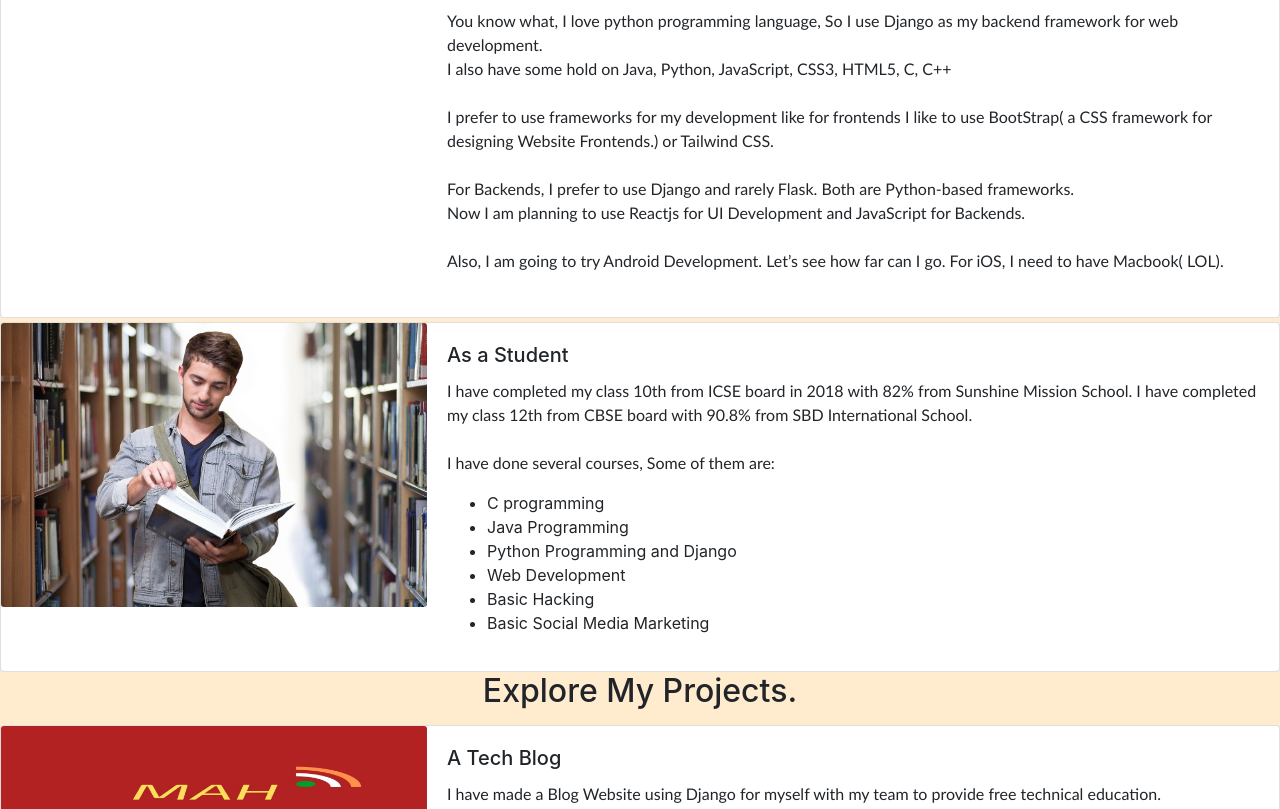
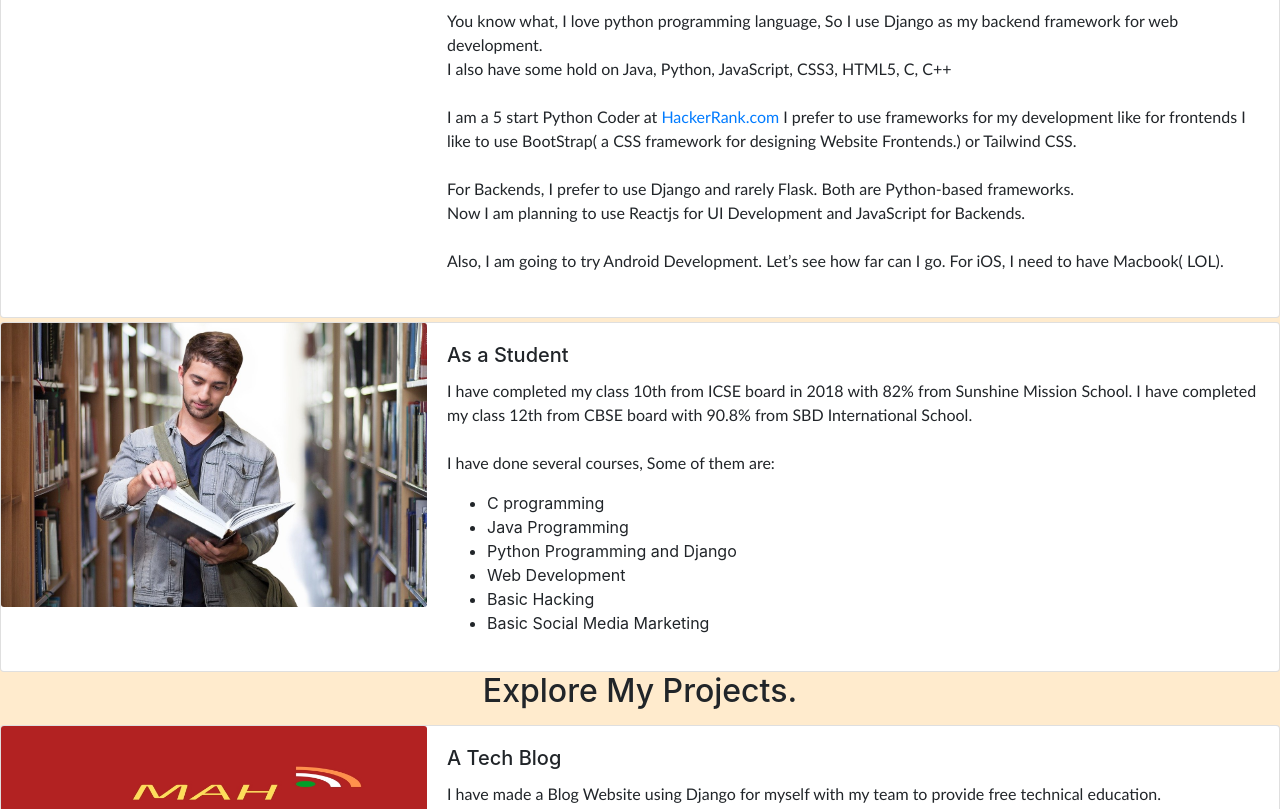
Before and after one commit to ArshadAman/MyPersonalWebsite, a plain HTML site: page index.html in a window 1280 px wide. Shown: the part 1102-1911 px from the top of the page. Drawn offline with nearby package versions, Linux system fonts and the light colour scheme.

Commit message:
Update index.html

```diff
--- a/index.html
+++ b/index.html
@@ -176,7 +176,7 @@
                         development. <br>
 
                         I also have some hold on Java, Python, JavaScript, CSS3, HTML5, C, C++ <br> <br>
-
+                        I am a 5 start Python Coder at <a href="https://www.hackerrank.com"> HackerRank.com</a>
                         I prefer to use frameworks for my development like for frontends I like to use BootStrap( a CSS
                         framework for designing Website Frontends.) or Tailwind CSS. <br> <br>
 
```
